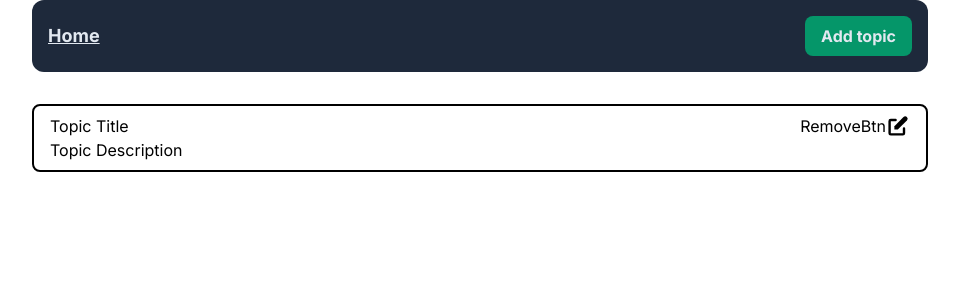
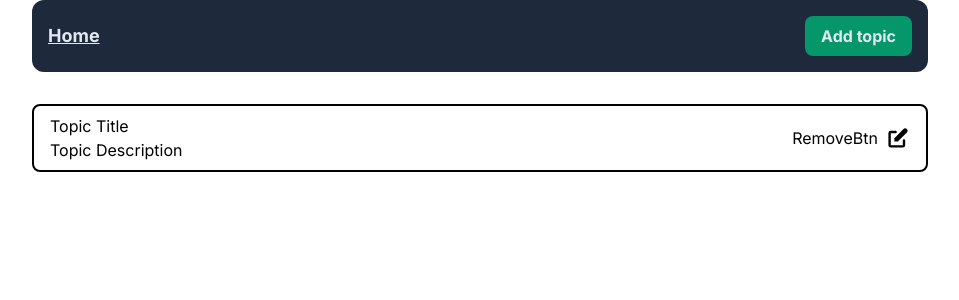
Before and after one commit to faun3/next13-simple-crud, a Next.js app: page / in a window 1280 px wide. Shown: the top 300 px of the page, without its empty margins (160-1119 px from the left). Built offline with nearby package versions, Linux system fonts and the light colour scheme.

Commit message:
add gap to controls

```diff
--- a/components/TopicsList.tsx
+++ b/components/TopicsList.tsx
@@ -9,7 +9,7 @@
         <p>Topic Title</p>
         <div>Topic Description</div>
       </div>
-      <div className="flex flex-row">
+      <div className="flex flex-row items-center gap-2">
         <RemoveBtn />
         <Link href={"/editTopic/123"}>
           <HiPencilAlt size={24} />
```
